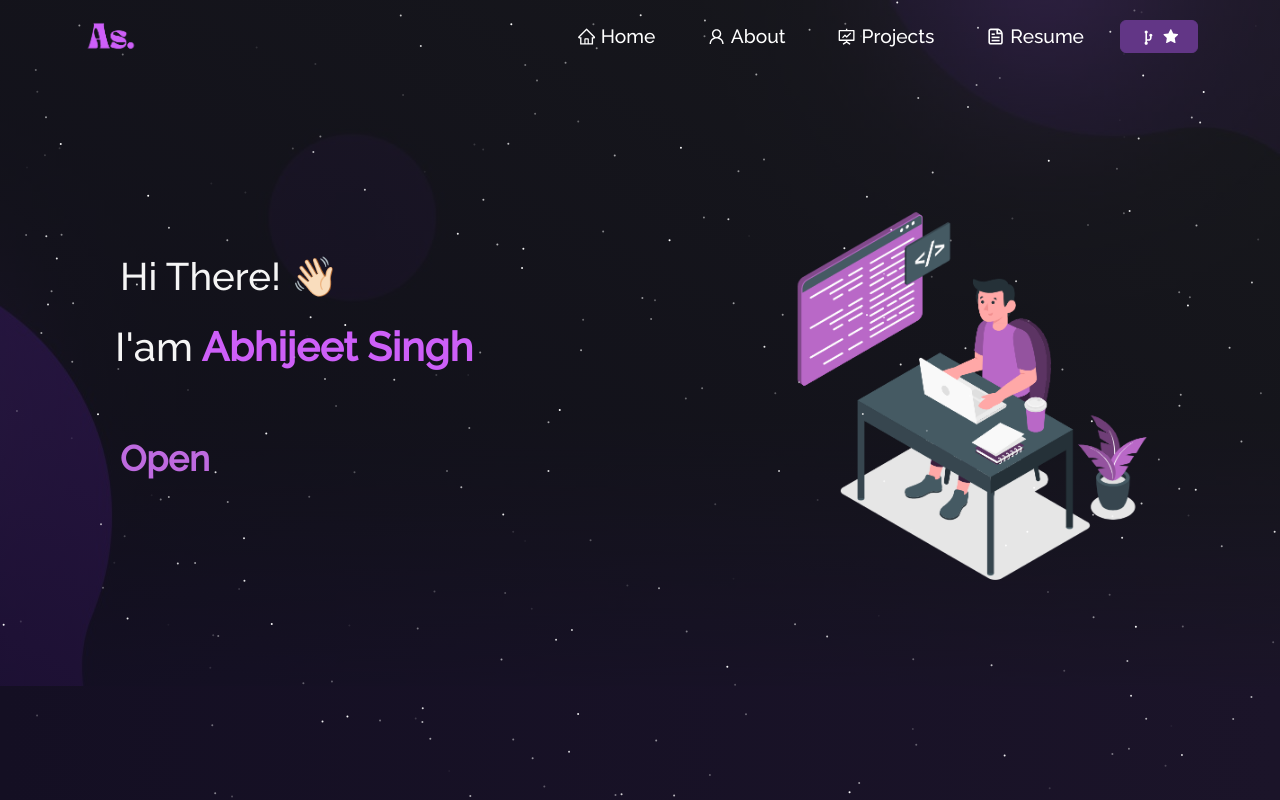
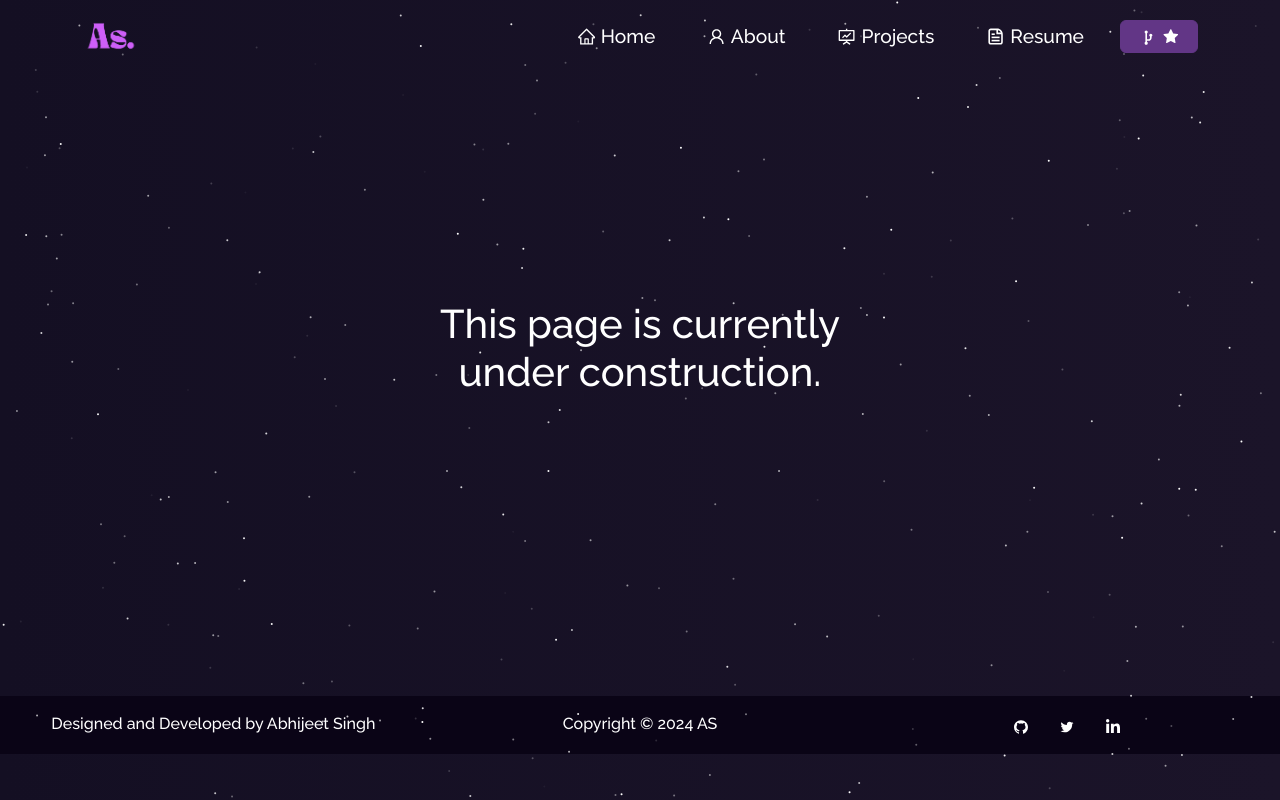
Before and after one commit to iamabhijeet2003/iamabhijeet, a React (Create React App) app: page /about in a window 1280 px wide. Before the commit this address led to /. Shown: the top 800 px of the page. Built offline with nearby package versions, Linux system fonts and the light colour scheme.

Commit message:
add new routes

```diff
--- a/src/App.js
+++ b/src/App.js
@@ -4,6 +4,8 @@ import Home from "./components/Home/Home";
 import Navbar from "./components/Navbar";
 import Footer from "./components/Footer";
 import Projects from "./components/Projects/Projects";
+import About from "./components/About/About";
+import Resume from "./components/Resume/Resume";
 import './App.css';
 import './style.css'
 import {
@@ -36,6 +38,8 @@ function App() {
         <Routes>
           <Route path="/" element={<Home />} />
           <Route path="/project" element={<Projects />} />
+          <Route path="/about" element={<About />} />
+          <Route path="/resume" element={<Resume />} />
           <Route path="*" element={<Navigate to="/" />} />
         </Routes>
         <Footer />
--- /dev/null
+++ b/src/components/About/About.js
@@ -0,0 +1,17 @@
+import React from "react";
+import { Container, Row, Col } from "react-bootstrap";
+import Particle from "../Particle";
+function About(){
+    return(
+        <Container>
+            <Particle />
+            <Row>
+                <Col>
+                    <h1 style={{margin:"300px", color:"white"}}>This page is currently under construction.</h1>
+                </Col>
+            </Row>
+        </Container>
+    )
+}
+
+export default About;
--- /dev/null
+++ b/src/components/Resume/Resume.js
@@ -0,0 +1,17 @@
+import React from "react";
+import { Container, Row, Col } from "react-bootstrap";
+import Particle from "../Particle";
+function Resume(){
+    return(
+        <Container>
+            <Particle />
+            <Row>
+                <Col>
+                    <h1 style={{margin:"300px", color:"white"}}>This page is currently under construction.</h1>
+                </Col>
+            </Row>
+        </Container>
+    )
+}
+
+export default Resume;
```
